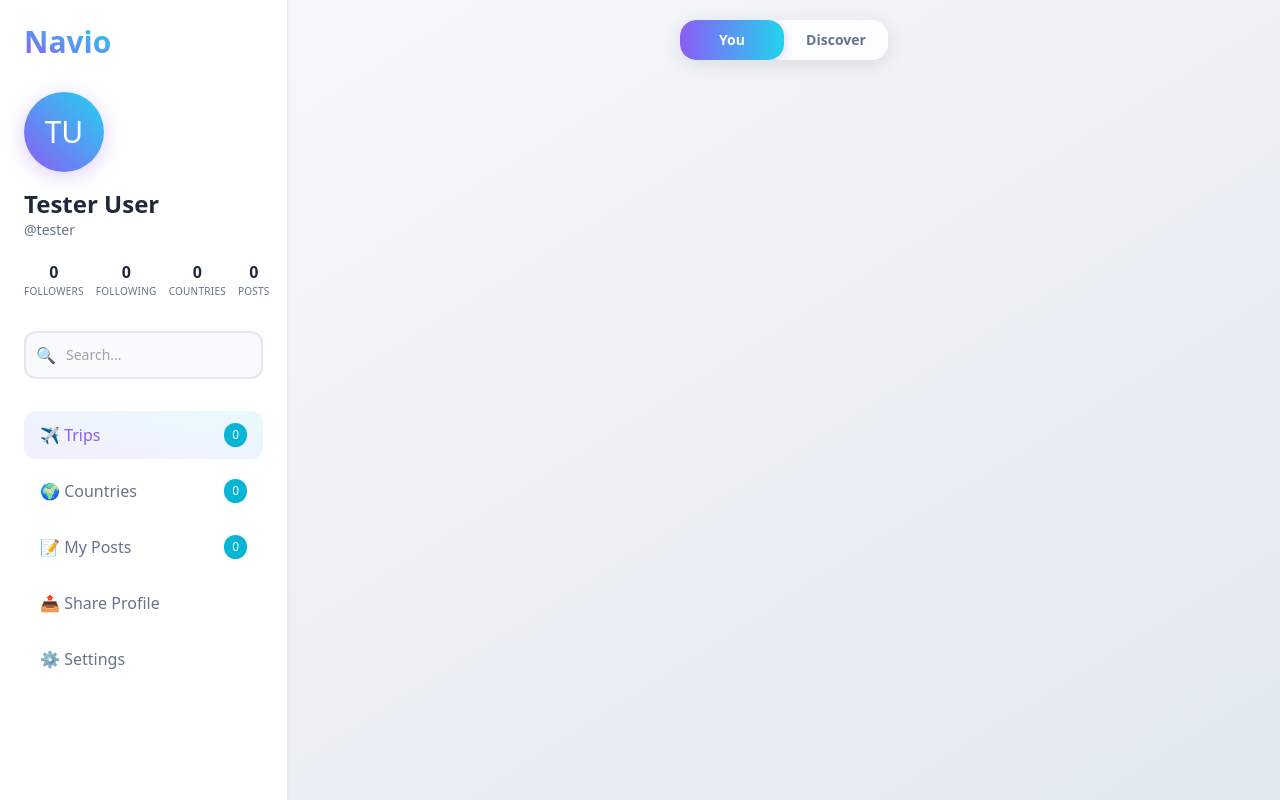
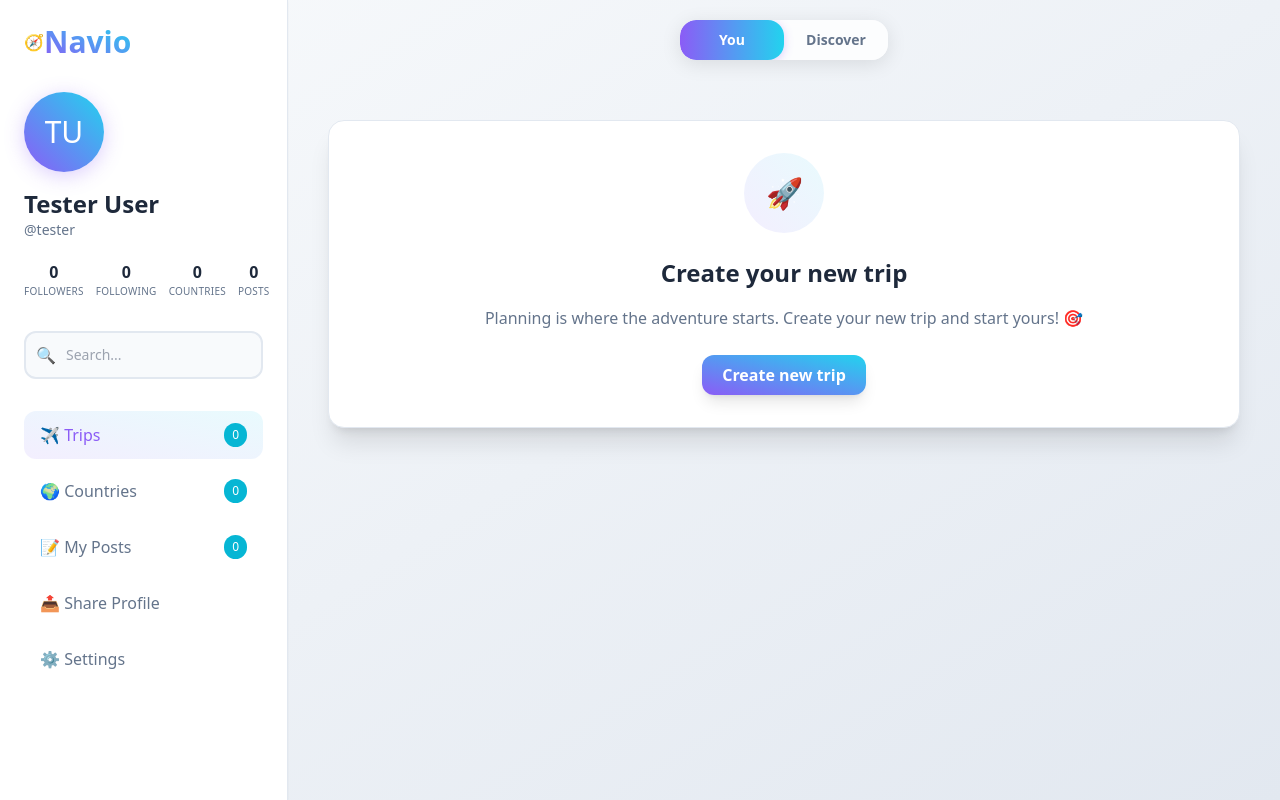
Before and after one commit to j2devs/navio, a React (Vite) app in the folder frontend/: page / in a window 1280 px wide. Built offline with nearby package versions, Linux system fonts and the light colour scheme.

Commit message:
Adds basic tab navigation and card
The "Discover" section displays a grid, and the "You" section displays trip cards.

```diff
--- a/frontend/src/App.tsx
+++ b/frontend/src/App.tsx
@@ -1,16 +1,30 @@
-import React from "react";
+import React, { useState } from "react";
 import Sidebar from "./components/Sidebar";
-import DynamicIslandTabs from "./components/DynamicIsland";
+import DynamicIsland from "./components/DynamicIsland";
+import DiscoverGrid from "./components/DiscoverGrid";
+import TripCard from "./components/TripCard";
+
+type Tab = "you" | "discover";
 
 const App: React.FC = () => {
+    const [tab, setTab] = useState<Tab>("you");
+
     return (
         <div className="min-h-screen bg-gradient-to-br from-slate-50 to-slate-200 font-sans">
             <div className="flex min-h-screen">
                 <Sidebar />
                 <div className="flex-1 ml-72">
                     <header className="p-4 flex items-center justify-center h-20 sticky top-0 z-20">
-                        <DynamicIslandTabs />
+                        <DynamicIsland onTabChange={setTab} />
                     </header>
+                    <main className="p-10 grid gap-10">
+                        <section className={tab === 'discover' ? '' : 'hidden'}>
+                            <DiscoverGrid />
+                        </section>
+                        <section id="trips-section" className={`grid gap-8 ${tab === 'you' ? '' : 'hidden'}`}>
+                            <TripCard />
+                        </section>
+                    </main>
                 </div>
             </div>
         </div>
--- /dev/null
+++ b/frontend/src/components/DiscoverGrid.tsx
@@ -0,0 +1,11 @@
+import React from "react";
+
+const DiscoverGrid: React.FC = () => {
+    return (
+        <section id="discover-section" className="grid gap-6 grid-cols-1 md:grid-cols-2 lg:grid-cols-3">
+            {/* Empty discover section for now */}
+        </section>
+    );
+};
+
+export default DiscoverGrid;
--- a/frontend/src/components/Sidebar.tsx
+++ b/frontend/src/components/Sidebar.tsx
@@ -6,6 +6,7 @@ const Sidebar: React.FC<Props> = () => {
   return (
     <aside className="w-72 bg-white p-6 border-r border-slate-200 shadow-sm fixed left-0 top-0 h-full z-10">
       <div className="flex items-center mb-8">
+        🧭
         <span
           className="text-3xl font-bold bg-gradient-to-tr from-violet-500 to-cyan-400 bg-clip-text text-transparent">
           Navio
@@ -50,8 +51,8 @@ const Sidebar: React.FC<Props> = () => {
           <li key={item.label}>
             <a
               className={`nav-link flex items-center gap-3 px-4 py-3 rounded-xl font-medium transition-all duration-300 ${item.active
-                ? "text-violet-500 bg-gradient-to-tr from-violet-500/10 to-cyan-400/10"
-                : "text-slate-500 hover:text-violet-500 hover:bg-gradient-to-tr hover:from-violet-500/10 hover:to-cyan-400/10"
+                  ? "text-violet-500 bg-gradient-to-tr from-violet-500/10 to-cyan-400/10"
+                  : "text-slate-500 hover:text-violet-500 hover:bg-gradient-to-tr hover:from-violet-500/10 hover:to-cyan-400/10"
                 }`}
               href="#"
               onMouseEnter={(e) => (e.currentTarget.style.transform = "translateX(4px)")}
--- /dev/null
+++ b/frontend/src/components/TripCard.tsx
@@ -0,0 +1,22 @@
+import React from "react";
+
+const TripCard: React.FC = () => {
+    return (
+        <div className="card bg-white rounded-2xl p-8 shadow-xl border border-slate-200 transition-all duration-300 hover:-translate-y-1 hover:shadow-2xl hover:border-violet-500">
+            <div className="w-20 h-20 mx-auto mb-6 rounded-full bg-gradient-to-tr from-violet-500/10 to-cyan-400/10 flex items-center justify-center text-3xl">
+                🚀
+            </div>
+            <h2 className="text-2xl font-bold text-slate-800 text-center mb-4">Create your new trip</h2>
+            <p className="text-center text-slate-500 leading-relaxed mb-6">
+                Planning is where the adventure starts. Create your new trip and start yours! 🎯
+            </p>
+            <div className="text-center">
+                <button className="px-5 py-2 rounded-xl text-white font-semibold bg-gradient-to-tr from-violet-500 to-cyan-400 shadow-lg hover:-translate-y-0.5 transition-all duration-300">
+                    Create new trip
+                </button>
+            </div>
+        </div>
+    );
+};
+
+export default TripCard;
```
Also changed, not shown: frontend/src/components/DynamicIsland.tsx (+8 -12 lines).
